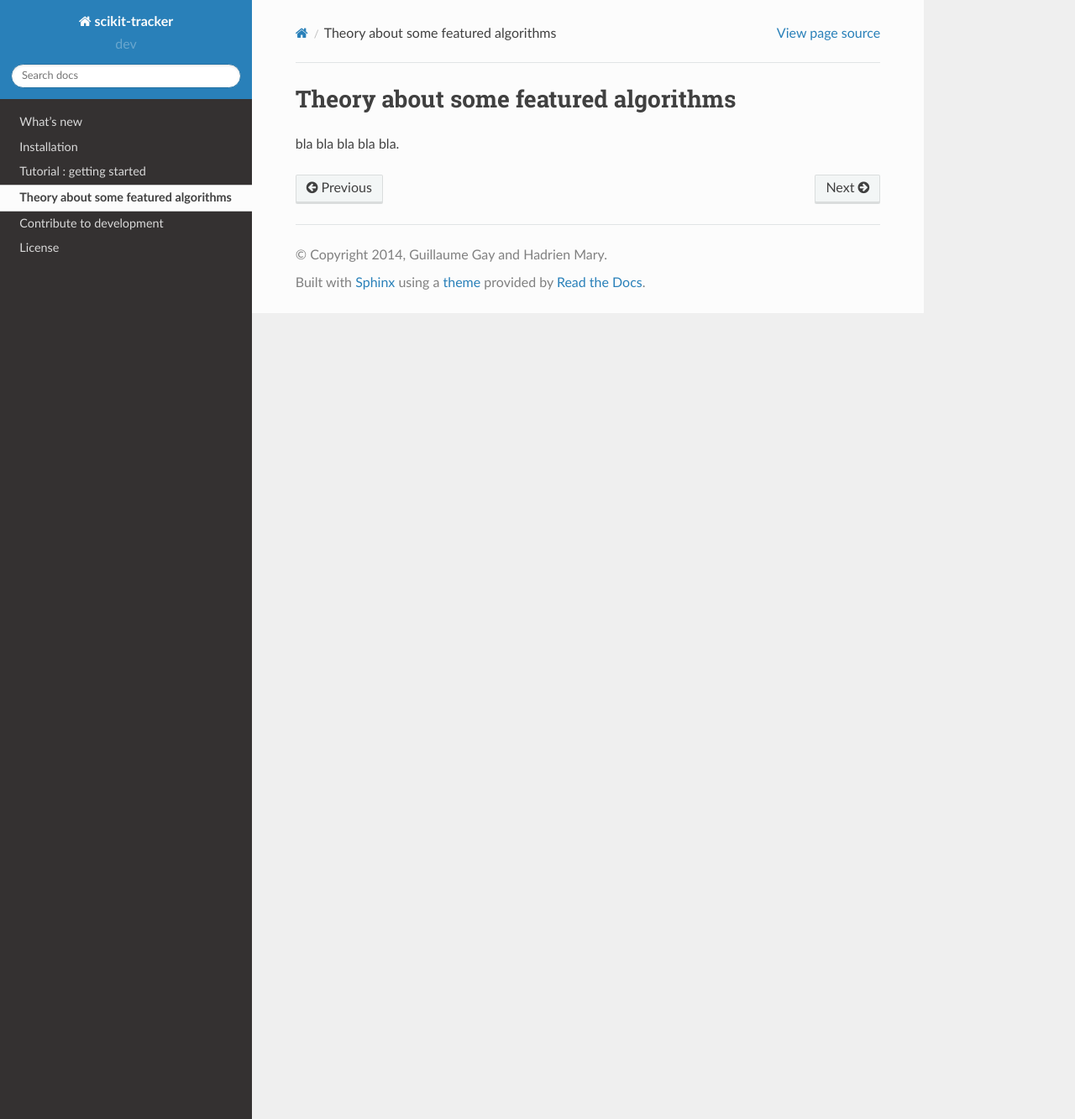
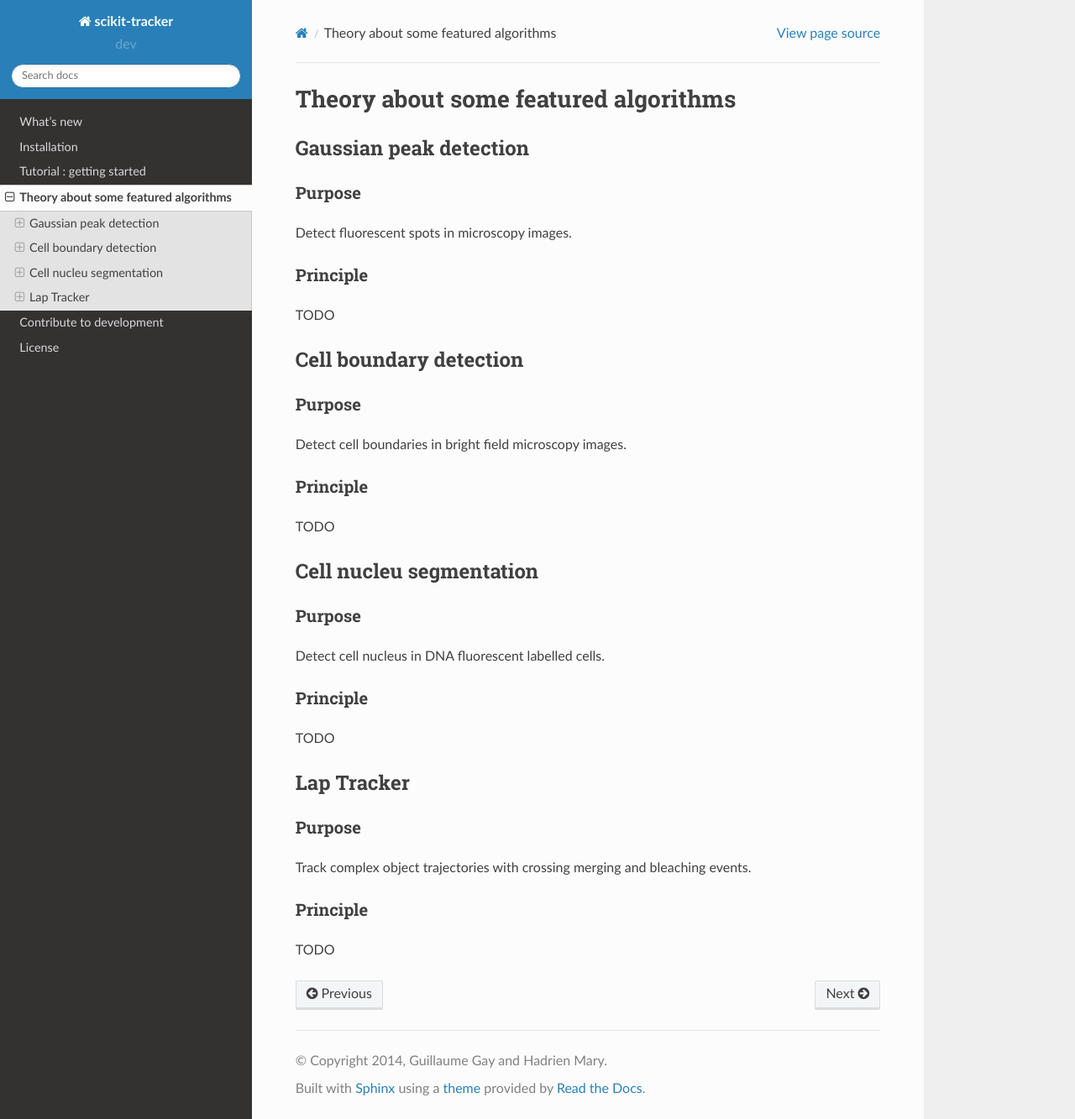
Before and after one commit to bnoi/scikit-tracker, a Sphinx documentation site: the page built from doc/source/theory.txt, in a window 1280 px wide and 1333 px high. Shown: the whole window at 84% size. Built offline with Sphinx 7.4.7 and the Read the Docs theme 2.0.0, drawn with Linux system fonts in a browser that asks for light colours; pages that are not in the unit, such as notebooks, are missing from menus.

Commit message:
Update documentation

```diff
--- a/doc/source/index.txt
+++ b/doc/source/index.txt
@@ -19,7 +19,7 @@ Several algorithms are featured and it is planned to add others:
 -  **Cell boundary detection** with bright field depth fitting : (demander à
    JO pour la citation)
 
--  **Cell boundary segmentation** (demander à guillaume pr son algo)
+-  **Cell nucleus segmentation** : by Guillaume Gay
 
 -  **Lap Tracker**, a robust single-particle tracking : `K. Jaqaman and G.
    Danuser, Nature Methods, 2008`_. The version implemented in
--- a/doc/source/theory.txt
+++ b/doc/source/theory.txt
@@ -1,4 +1,54 @@
 Theory about some featured algorithms
 =====================================
 
-bla bla bla bla bla.
+Gaussian peak detection
+-----------------------
+
+Purpose
+^^^^^^^
+
+Detect fluorescent spots in microscopy images.
+
+Principle
+^^^^^^^^^
+
+TODO
+
+Cell boundary detection
+------------------------
+
+Purpose
+^^^^^^^
+
+Detect cell boundaries in bright field microscopy images.
+
+Principle
+^^^^^^^^^
+
+TODO
+
+Cell nucleu segmentation
+------------------------
+
+Purpose
+^^^^^^^
+
+Detect cell nucleus in DNA fluorescent labelled cells.
+
+Principle
+^^^^^^^^^
+
+TODO
+
+Lap Tracker
+-----------
+
+Purpose
+^^^^^^^
+
+Track complex object trajectories with crossing merging and bleaching events.
+
+Principle
+^^^^^^^^^
+
+TODO
--- a/doc/source/tutorial.txt
+++ b/doc/source/tutorial.txt
@@ -7,4 +7,4 @@ Here you can find some quickstart guides to quickly learn how to use basic
 .. toctree::
    :maxdepth: 2
 
-   tutorial/discover
+   tutorial/ch_trajectories
--- /dev/null
+++ b/doc/source/tutorial/ch_trajectories.txt
@@ -0,0 +1,4 @@
+Detect and track chromosomes trajectories
+=========================================
+
+TODO
```
Also changed, not shown: doc/source/tutorial/discover.txt (deleted, +0 -8 lines).
